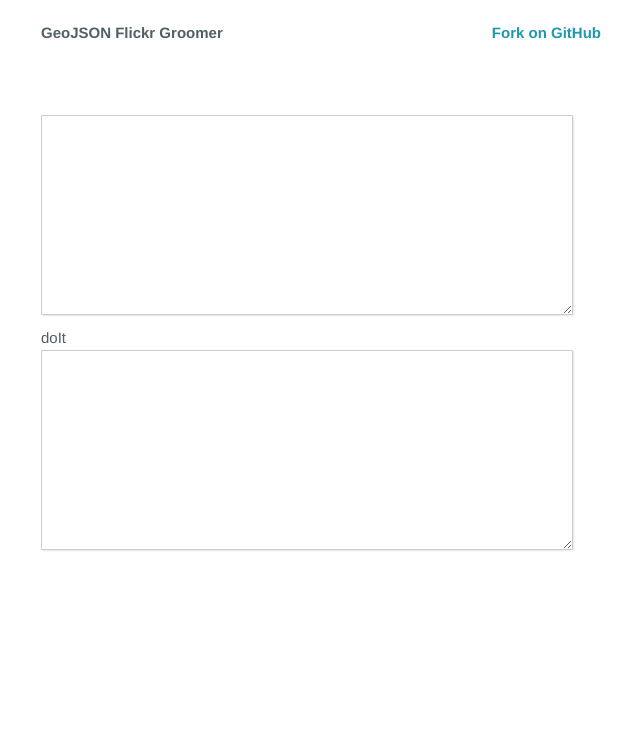
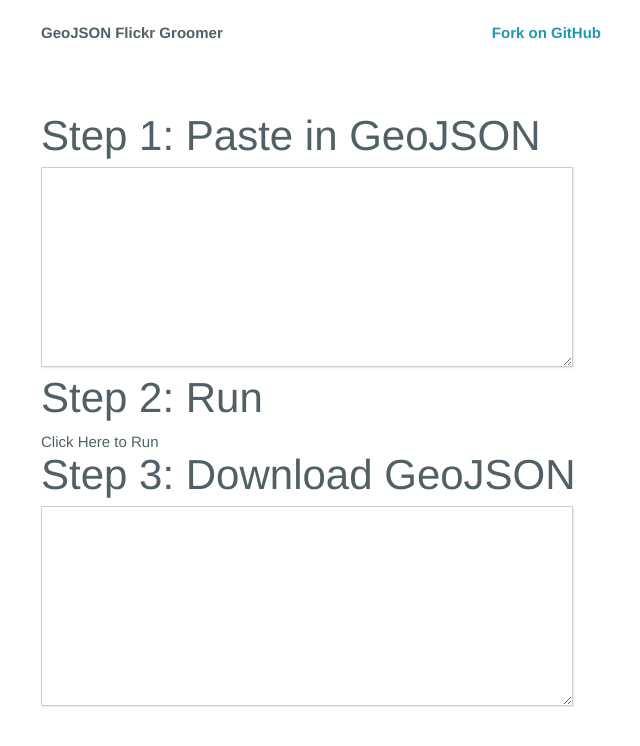
Before and after one commit to mikelmaron/geojson-flickr-groomer, a Jekyll site: the page built from index.html, in a window 1280 px wide. Shown: the top 746 px of the page, without its empty margins (319-959 px from the left). Built offline with Jekyll 4.4.1, drawn with Linux system fonts in a browser that asks for light colours; Markdown is read by kramdown in place of the engine named in the settings.

Commit message:
Update index.html

```diff
--- a/index.html
+++ b/index.html
@@ -5,11 +5,22 @@ title: GeoJSON Flickr Groomer
 
 <div class="col6 margin3 pad4h">
 
+<h1>Step 1: Paste in GeoJSON</h1>
 <textarea id="geojson_input" cols="80" rows="10">
 </textarea>
-<span id="doIt">doIt</span>
+
+<br/>
+
+<h1>Step 2: Run</h1>
+<span id="doIt">Click Here to Run</span>
+
+<br/>
+
+<h1>Step 3: Download GeoJSON</h1>
+
 <textarea id="geojson_output" cols="80" rows="10">
 </textarea>
+
 <div id="content">
 </div>
 
```
